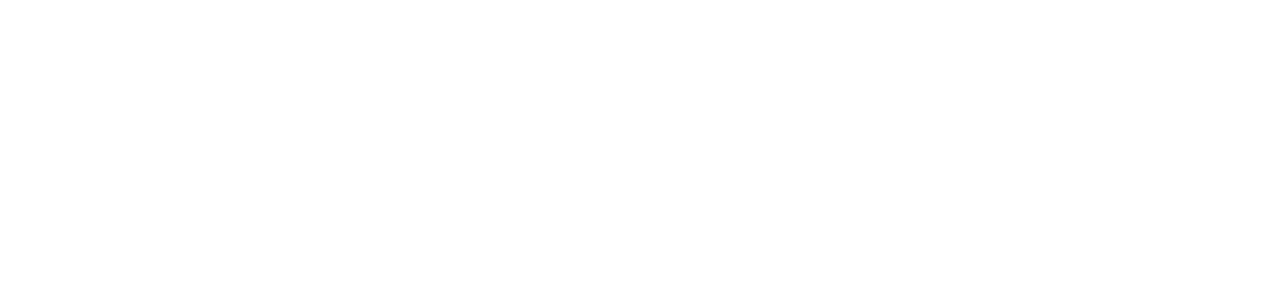
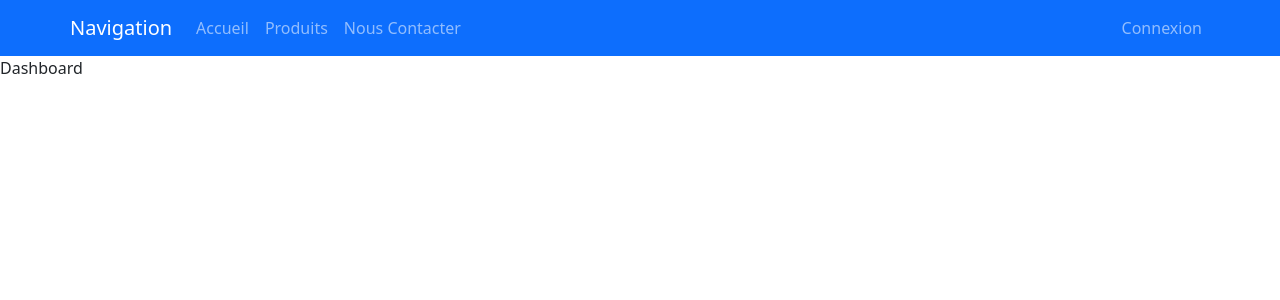
Before and after one commit to Nijushihosho/react-g-mai-2023, a React (Vite) app in the folder jour5-navigation/: page /admin in a window 1280 px wide. Before the commit this address had no page. Shown: the top 300 px of the page. Built offline with nearby package versions, Linux system fonts and the light colour scheme.

Commit message:
correction

```diff
--- a/jour5-navigation/src/main.jsx
+++ b/jour5-navigation/src/main.jsx
@@ -7,6 +7,7 @@
 import Login from './page/Login'
 import Produits from './page/Produits'
 import ProduitSingle from './page/ProduitSingle'
+import Dashboard from './page/Dashboard'
 
 ReactDOM.createRoot(document.getElementById('root')).render(
   <React.StrictMode>
@@ -21,6 +22,9 @@
           </Route>
           <Route path="contacter" element={<NousContacter />} />
           <Route path="login" element={<Login />} />
+          <Route path="admin">
+            <Route index element={<Dashboard />} />
+          </Route>
         </Route>
       </Routes>
       {/** fin il s'agit du router */}
--- /dev/null
+++ b/jour5-navigation/src/page/Dashboard.jsx
@@ -0,0 +1,9 @@
+import React from 'react'
+
+function Dashboard() {
+  return (
+    <div>Dashboard</div>
+  )
+}
+
+export default Dashboard
--- a/jour5-navigation/src/page/Login.jsx
+++ b/jour5-navigation/src/page/Login.jsx
@@ -2,8 +2,10 @@
 import "./Login.css"
 import Joi from "joi"
 import {toast, ToastContainer} from "react-toastify"
+import { useNavigate } from "react-router-dom"
 
 function Login() {
+  const navigation = useNavigate()
   let  credentials = {login : "" , password : ""} ;
   function getFormData(e){
     credentials[e.target.name] = e.target.value
@@ -13,7 +15,7 @@
 
     // vérifier que les données saisies sont confirmes aux attendus
     const schema = Joi.object({
-      login : Joi.string().min(3).max(255).required() ,
+      login : Joi.string().alphanum().min(3).max(255).required() ,
       password : Joi.string().regex(/(?=.*\d)(?=.*[a-z])(?=.*[A-Z]).{8,}/).required().messages({
         "string.pattern.base" : "le password doit contenir 8 lettres avec des Majuscules, des minuscules et des chiffres"
       } )
@@ -22,9 +24,10 @@
     const {error} = schema.validate(credentials , {abortEarly: false})
 
     if(!error){
-      toast.success("bienvenu");
+      //toast.success("bienvenu");
       e.target.reset();
       credentials = {login : "" , password : ""} ;
+      navigation("/admin"); // redirection vers le composant <Dashboard />
     } else {
       for(let msg of error.details){
         toast.error( msg.message + " 😒")
--- a/jour5-navigation/src/page/NousContacter.jsx
+++ b/jour5-navigation/src/page/NousContacter.jsx
@@ -29,6 +29,8 @@
     // npm run dev
 
     // vérifier qu'elles sont correctes
+    // bonjour@yahoo
+    // bonjour@yahoo.fr
     const schema = Joi.object({
       email : Joi.string().min(3).max(255).email({tlds:{allow: false}}).required().messages({
         "string.min" : "email doit contenir au minimun 3 lettres",
```
